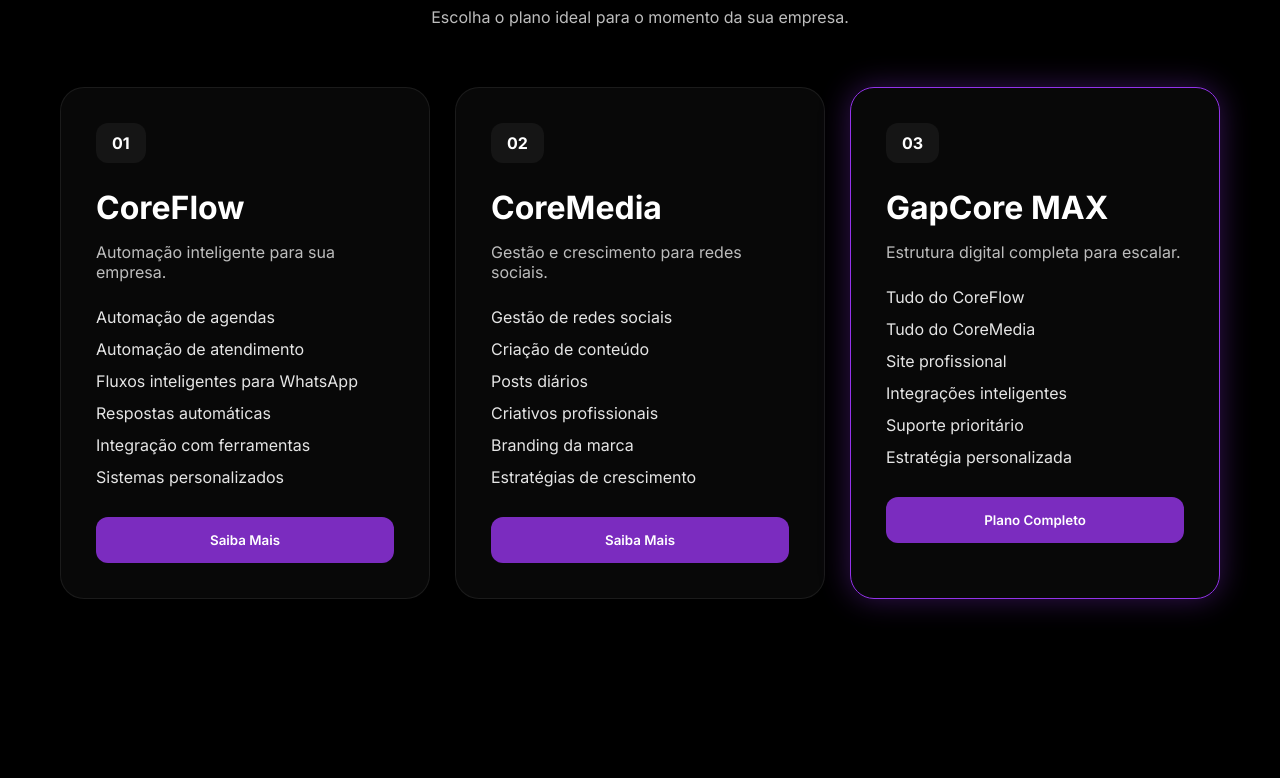
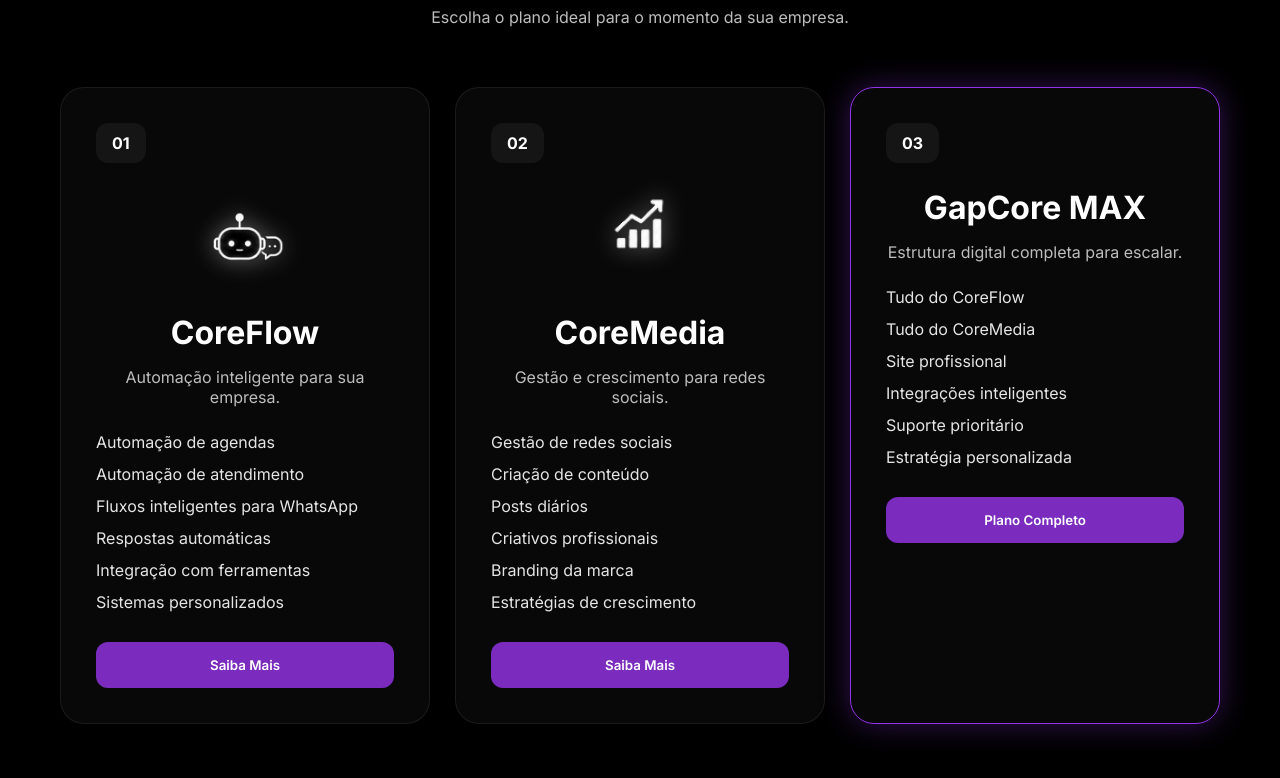
Before and after one commit to Gapcore/GapCode, a plain HTML site: page site.html in a window 1280 px wide. Shown: the part 982-1760 px from the top of the page. Before the commit the page ends 1701 px from the top, so only its background shows below. Drawn offline with Linux system fonts and the light colour scheme.

Commit message:
Alteração de imgs commit

```diff
--- a/site.css
+++ b/site.css
@@ -227,11 +227,13 @@ header{
 .plan-card h3{
     font-size:2rem;
     margin-bottom:15px;
+    text-align: center;
 }
 
 .plan-desc{
     color:#bdbdbd;
     margin-bottom:25px;
+    text-align: center;
 }
 
 .plan-card ul{
@@ -261,3 +263,23 @@ header{
 .plan-card button:hover{
     background:#9333ea;
 }
+
+/* img planos */
+
+.plan-icon1{
+    width:100px;
+    height:100px;
+    display:block;
+    margin:0 auto 25px;
+    object-fit:contain;
+    filter:drop-shadow(0 0 12px rgba(255,255,255,.35));
+}
+
+.plan-icon2{
+    width:70px;
+    height:70px;
+    display:block;
+    margin:0 auto 55px;
+    object-fit:contain;
+    filter:drop-shadow(0 0 12px rgba(255,255,255,.35));
+}
--- a/site.html
+++ b/site.html
@@ -84,8 +84,9 @@
     <div class="plans-grid">
 
         <div class="plan-card">
+
             <span class="plan-number">01</span>
-
+            <img src="CoreFlow1.png" alt="Coreflow" class="plan-icon1">
             <h3>CoreFlow</h3>
 
             <p class="plan-desc">
@@ -106,6 +107,7 @@
 
         <div class="plan-card">
             <span class="plan-number">02</span>
+            <img src="CoreMedia.png" alt="CoreMedia" class="plan-icon2">
 
             <h3>CoreMedia</h3>
 
```
Also changed, not shown: CoreFlow1.png (added), CoreMedia.png (added).
